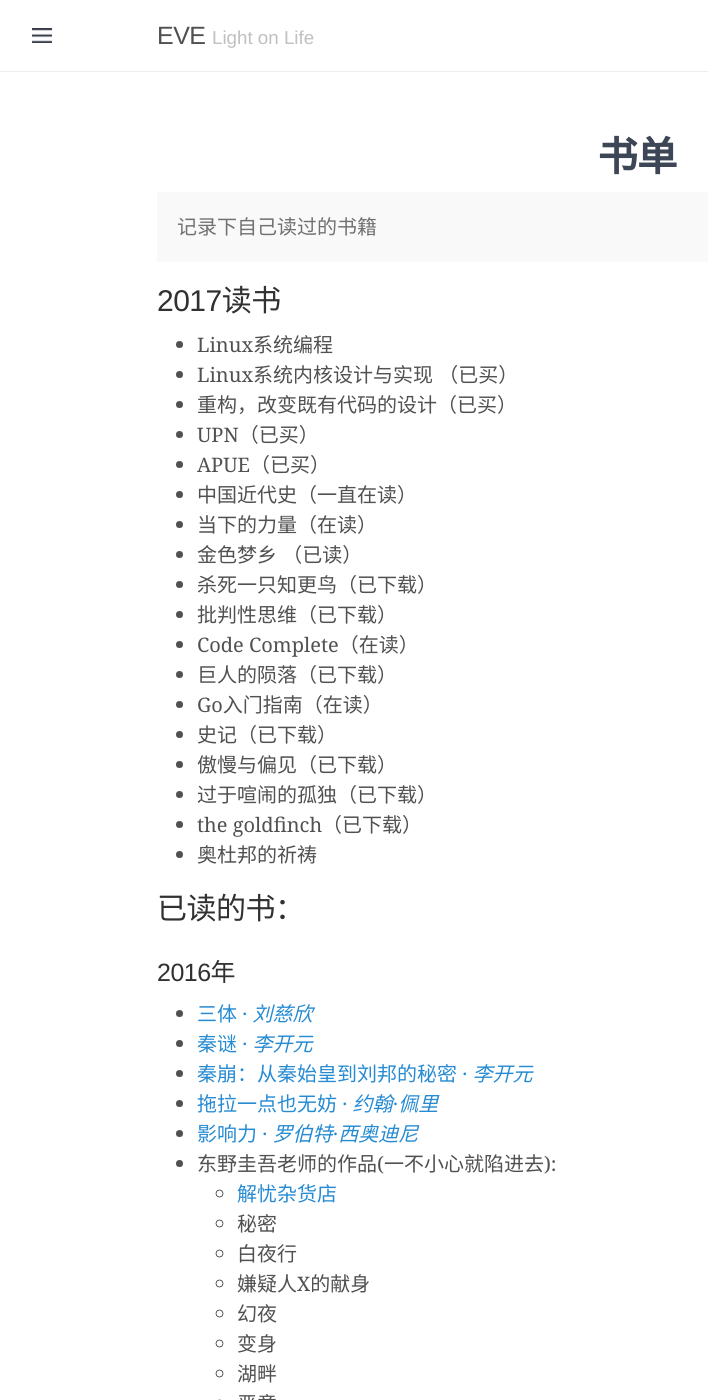
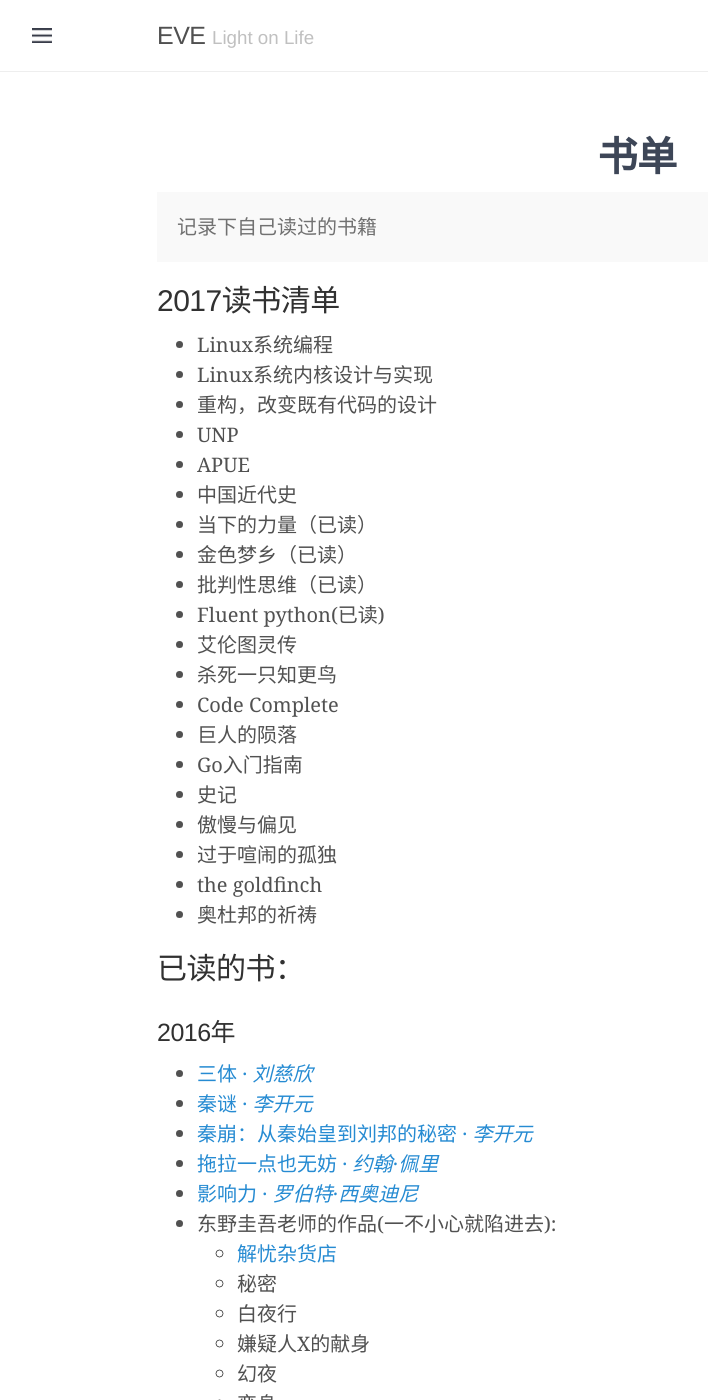
Before and after one commit to cocoakekeyu/cocoakekeyu.github.io, a Jekyll site: the page built from read.md, in a window 1280 px wide and 1400 px high. Shown: the whole window, without its empty margins (3-711 px from the left). Built offline with Jekyll 4.4.1, drawn with Linux system fonts in a browser that asks for light colours; nearby versions of some CDN libraries; Markdown is read by kramdown in place of the engine named in the settings; comment, search, counter and statistics services are not loaded.

Commit message:
Update read page

```diff
--- a/read.md
+++ b/read.md
@@ -6,25 +6,27 @@ title: 书单
 <p class="message">记录下自己读过的书籍</p>
 
 
-## 2017读书
+## 2017读书清单
 
 - Linux系统编程
-- Linux系统内核设计与实现 （已买）
-- 重构，改变既有代码的设计（已买）
-- UPN（已买）
-- APUE（已买）
-- 中国近代史（一直在读）
-- 当下的力量（在读）
-- 金色梦乡 （已读）
-- 杀死一只知更鸟（已下载）
-- 批判性思维（已下载）
-- Code Complete（在读）
-- 巨人的陨落（已下载）
-- Go入门指南（在读）
-- 史记（已下载）
-- 傲慢与偏见（已下载）
-- 过于喧闹的孤独（已下载）
-- the goldfinch（已下载）
+- Linux系统内核设计与实现
+- 重构，改变既有代码的设计
+- UNP
+- APUE
+- 中国近代史
+- 当下的力量（已读）
+- 金色梦乡（已读）
+- 批判性思维（已读）
+- Fluent python(已读)
+- 艾伦图灵传
+- 杀死一只知更鸟
+- Code Complete
+- 巨人的陨落
+- Go入门指南
+- 史记
+- 傲慢与偏见
+- 过于喧闹的孤独
+- the goldfinch
 - 奥杜邦的祈祷
 
 ## 已读的书：
```
